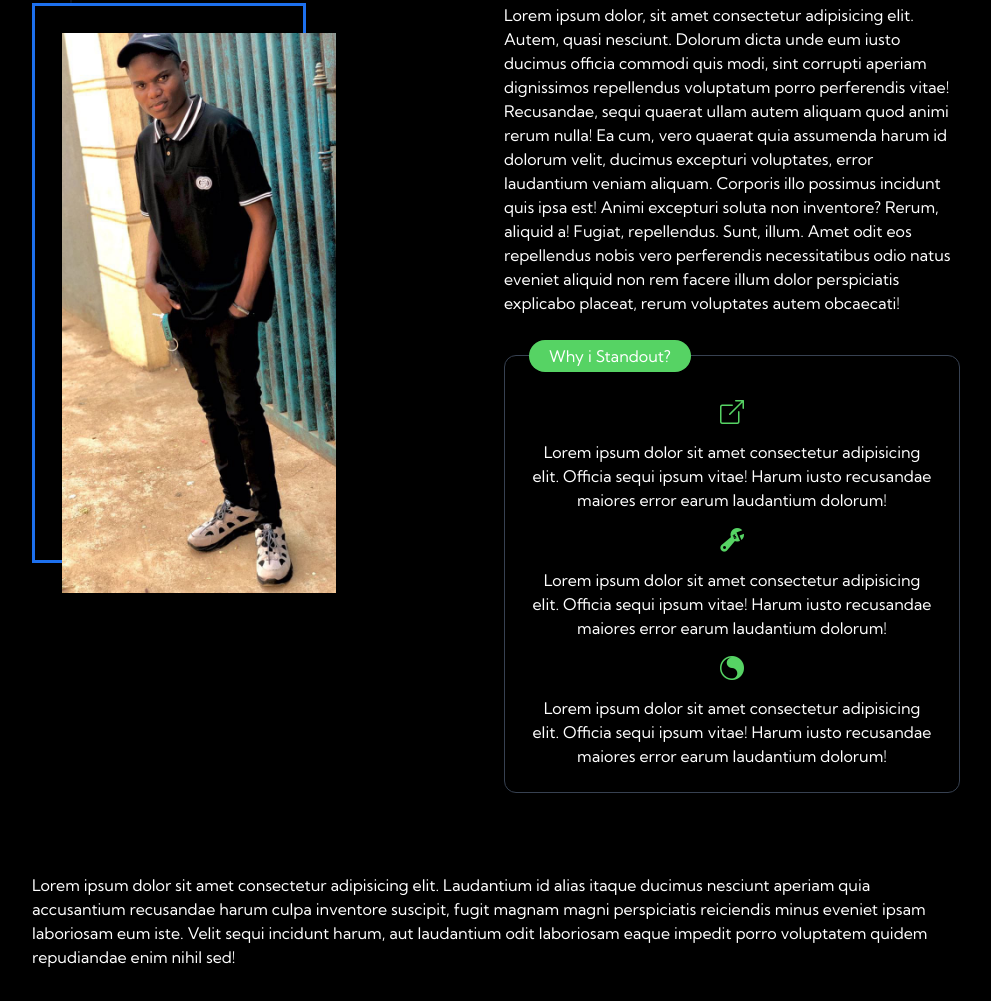
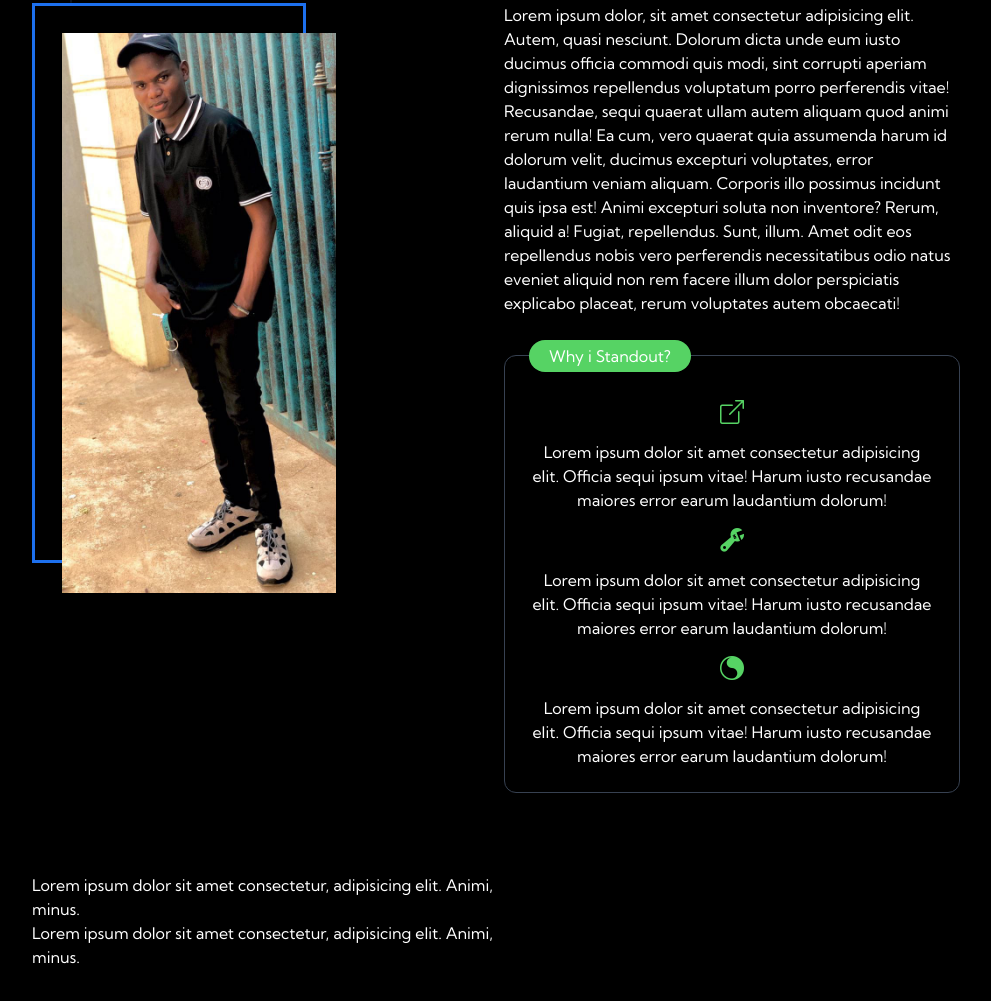
Before and after one commit to Codehack-01/Portfolio_site, a website: page index.html in a window 1280 px wide. Shown: the part 4049-5050 px from the top of the page, without its empty margins (144-1135 px from the left). Drawn offline with nearby package versions, Linux system fonts and the light colour scheme.

Commit message:
source code

```diff
--- a/index.html
+++ b/index.html
@@ -664,15 +664,12 @@
         </div>
       </div>
     </section>
-    <footer
-      class="flex-col container px-6 mx-auto w-full space-y-0 md:space-y-0 mt-20 mb-8 text-white"
-    >
-      Lorem ipsum dolor sit amet consectetur adipisicing elit. Laudantium id
-      alias itaque ducimus nesciunt aperiam quia accusantium recusandae harum
-      culpa inventore suscipit, fugit magnam magni perspiciatis reiciendis minus
-      eveniet ipsam laboriosam eum iste. Velit sequi incidunt harum, aut
-      laudantium odit laboriosam eaque impedit porro voluptatem quidem
-      repudiandae enim nihil sed!
+    <footer class="flex-col container px-6 mx-auto w-full space-y-0 md:space-y-0 mt-20 mb-8  text-white container md:flex-row items-center ">
+      <div>
+        <div class="flex flex-col  md:w-1/2 ">Lorem ipsum dolor sit amet consectetur, adipisicing elit. Animi, minus.</div>
+        <div class="flex flex-col  md:w-1/2 ">Lorem ipsum dolor sit amet consectetur, adipisicing elit. Animi, minus.</div>
+      </div>
+
     </footer>
 
     <script src="script.js"></script>
```
Also changed, not shown: css/main.css.
